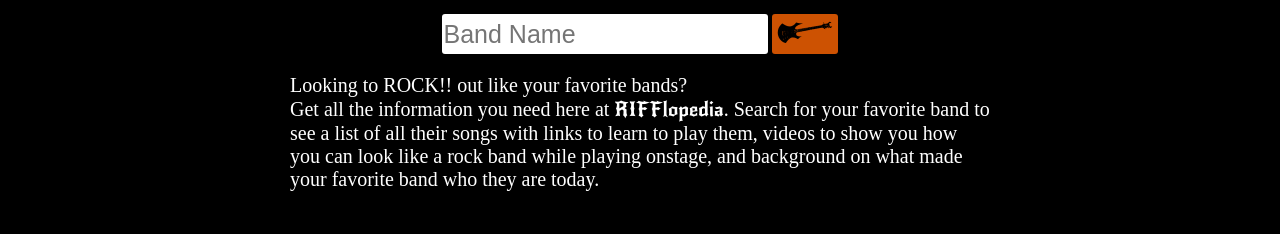
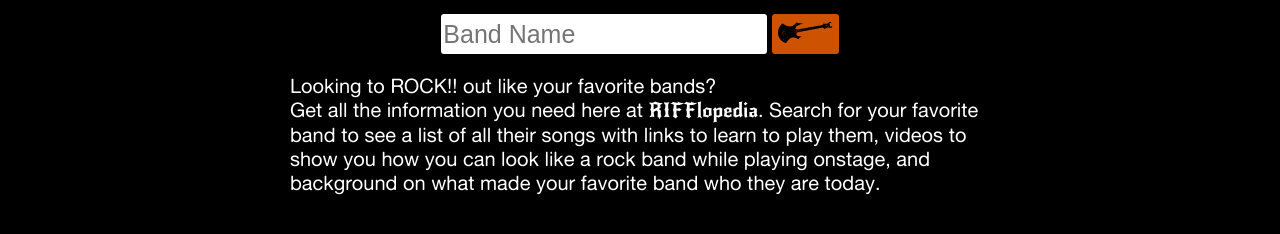
Before and after one commit to steve2482/Garage-, a plain HTML site: page index.html in a window 1280 px wide. Shown: the part 410-644 px from the top of the page. Drawn offline with nearby package versions, Linux system fonts and the light colour scheme.

Commit message:
missing semicolon

```diff
--- a/styles/style.css
+++ b/styles/style.css
@@ -6,13 +6,9 @@
 	font-family: Guitar;
 	src: url("screaminguitar.ttf");
 }
-@font-face {
-	font-family: Metal;
-	src: url("MetalMania-Regular.ttf");
-}
 
 @font-face {
-	font-family: Alte
+	font-family: Alte;
 	src: url("alte-haas-grotesk.regular.ttf");
 }
 
```
